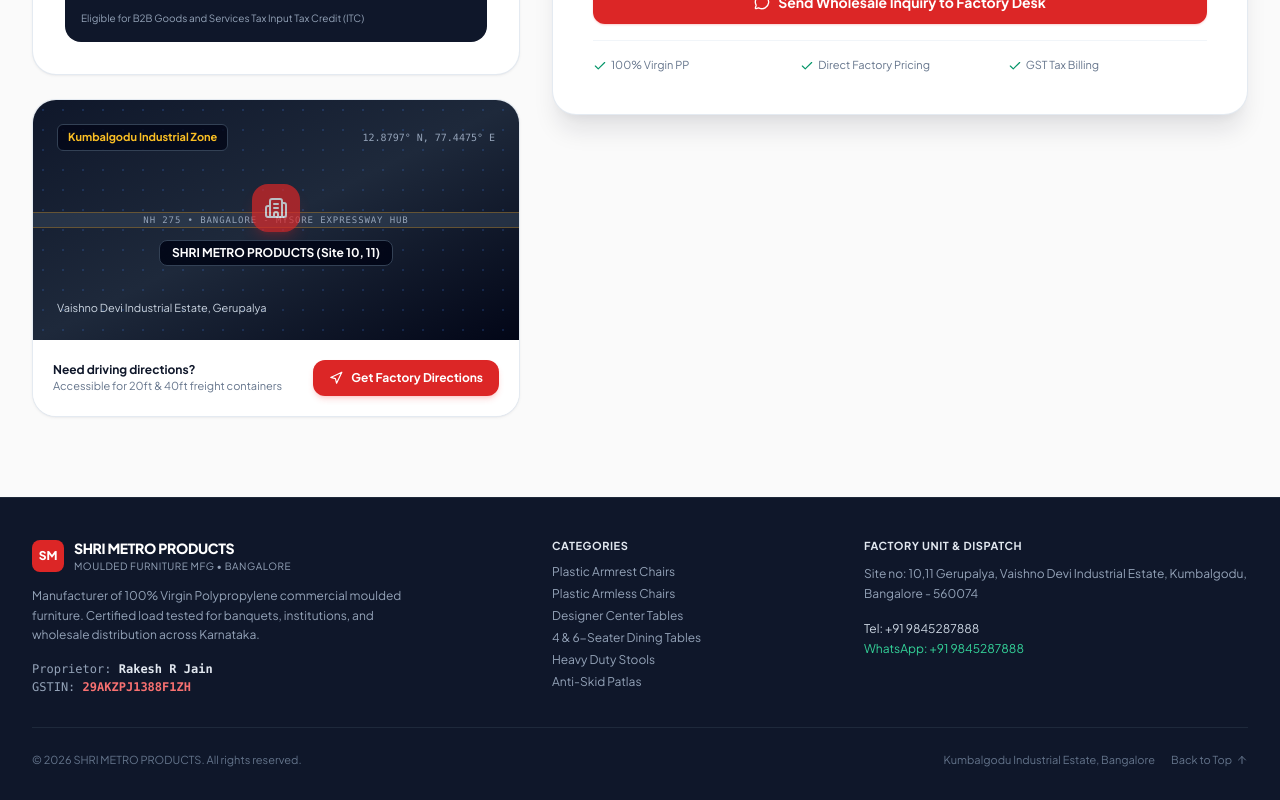
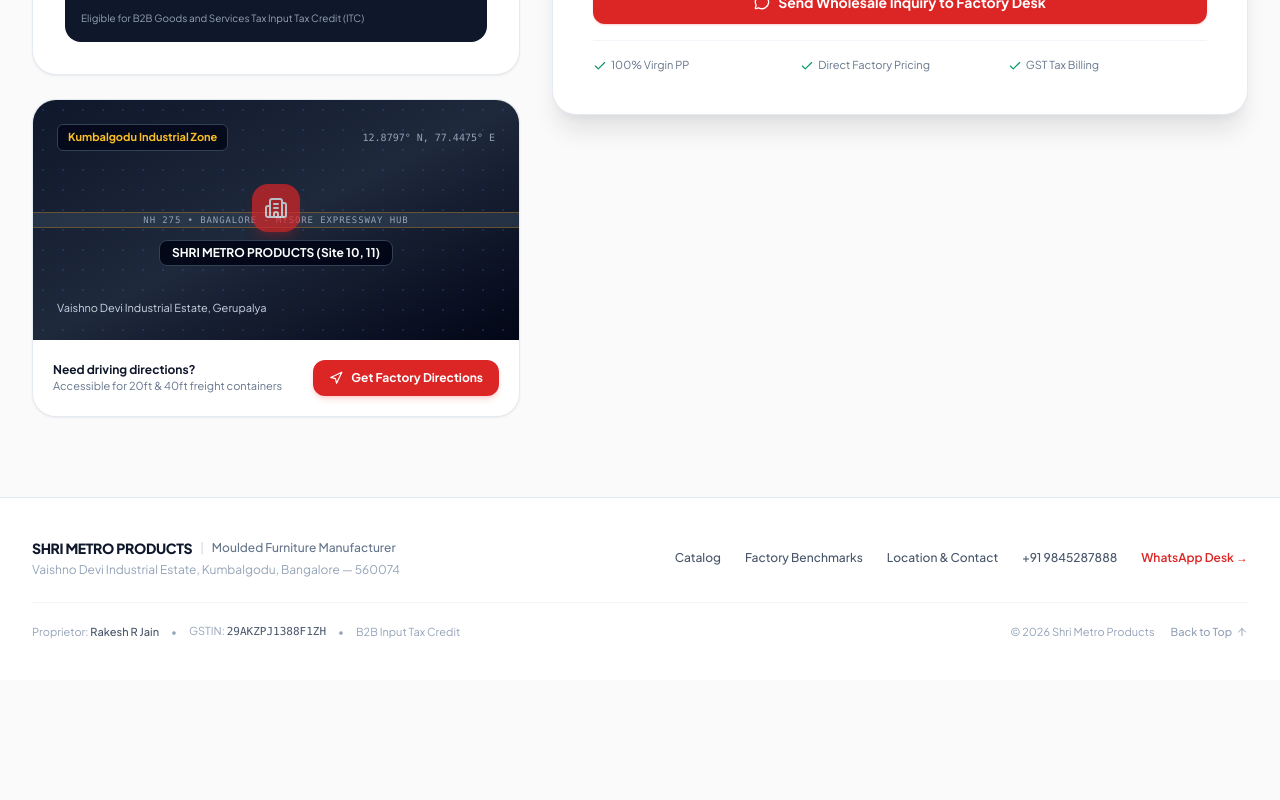
Before and after one commit to Aryankothari94/shri-metro-products, a React (Vite) app: page / in a window 1280 px wide. Shown: the part 4206-5006 px from the top of the page. After the commit the page ends 4886 px from the top, so only its background shows below. Built offline with nearby package versions, Linux system fonts and the light colour scheme.

Commit message:
Improve footer: make minimal, classy, and clean

```diff
--- a/src/components/Footer.jsx
+++ b/src/components/Footer.jsx
@@ -1,12 +1,5 @@
 import React from 'react';
-import {
-  Building2,
-  MapPin,
-  Phone,
-  MessageCircle,
-  ArrowUp,
-  ExternalLink
-} from 'lucide-react';
+import { ArrowUp } from 'lucide-react';
 import { companyDetails } from '../data/companyData';
 
 export default function Footer({ onSelectCategory }) {
@@ -14,108 +7,90 @@
     window.scrollTo({ top: 0, behavior: 'smooth' });
   };
 
-  const footerCategories = [
-    { label: "Plastic Armrest Chairs", value: "Plastic Chairs (Armrest)" },
-    { label: "Plastic Armless Chairs", value: "Plastic Chairs (Armless)" },
-    { label: "Designer Center Tables", value: "Center Tables" },
-    { label: "4 & 6-Seater Dining Tables", value: "Dining Tables" },
-    { label: "Heavy Duty Stools", value: "Stools" },
-    { label: "Anti-Skid Patlas", value: "Patlas" },
-  ];
-
-  const handleCategoryNav = (cat) => {
-    onSelectCategory(cat);
-    const catalogElement = document.getElementById('catalog-section');
-    if (catalogElement) {
-      catalogElement.scrollIntoView({ behavior: 'smooth' });
+  const scrollToSection = (id) => {
+    const el = document.getElementById(id);
+    if (el) {
+      el.scrollIntoView({ behavior: 'smooth' });
     }
   };
 
   return (
-    <footer className="bg-slate-900 text-slate-300 border-t border-slate-800 pt-10 pb-8 text-xs">
+    <footer className="bg-white border-t border-slate-200/90 text-slate-600 py-8 sm:py-10 text-xs">
       <div className="max-w-7xl mx-auto px-4 sm:px-6 lg:px-8">
 
-        {/* Main Columns */}
-        <div className="grid grid-cols-1 md:grid-cols-12 gap-8 pb-8 border-b border-slate-800">
-
-          {/* Brand Info (5 cols) */}
-          <div className="md:col-span-5 space-y-3">
-            <div className="flex items-center gap-2.5">
-              <div className="w-8 h-8 rounded-lg bg-red-600 text-white font-extrabold text-xs flex items-center justify-center shadow-xs">
-                SM
-              </div>
-              <div>
-                <span className="font-extrabold text-white text-sm tracking-tight block">
-                  {companyDetails.name}
-                </span>
-                <span className="text-[10px] text-slate-400 uppercase tracking-wider">
-                  Moulded Furniture Mfg • Bangalore
-                </span>
-              </div>
+        {/* Top: Identity & Quick Navigation */}
+        <div className="flex flex-col md:flex-row items-start md:items-center justify-between gap-6 pb-6 border-b border-slate-100">
+          <div>
+            <div className="flex items-center gap-2">
+              <span className="font-extrabold text-slate-900 text-sm tracking-tight">
+                {companyDetails.name}
+              </span>
+              <span className="text-slate-300">|</span>
+              <span className="text-slate-500 font-medium">
+                Moulded Furniture Manufacturer
+              </span>
             </div>
-
-            <p className="text-slate-400 text-xs leading-relaxed max-w-sm">
-              Manufacturer of 100% Virgin Polypropylene commercial moulded furniture. Certified load tested for banquets, institutions, and wholesale distribution across Karnataka.
+            <p className="text-slate-400 text-xs mt-1">
+              Vaishno Devi Industrial Estate, Kumbalgodu, Bangalore — 560074
             </p>
-
-            <div className="text-slate-400 text-xs font-mono space-y-0.5 pt-1">
-              <p>Proprietor: <strong className="text-slate-200">{companyDetails.proprietor}</strong></p>
-              <p>GSTIN: <strong className="text-red-400 font-bold">{companyDetails.gstin}</strong></p>
-            </div>
           </div>
 
-          {/* Quick Categories (3 cols) */}
-          <div className="md:col-span-3 space-y-2.5">
-            <span className="font-bold text-slate-200 uppercase tracking-wider text-[11px] block">
-              Categories
-            </span>
-            <ul className="space-y-1.5 text-slate-400">
-              {footerCategories.map((item, idx) => (
-                <li key={idx}>
-                  <button
-                    onClick={() => handleCategoryNav(item.value)}
-                    className="hover:text-red-400 transition-colors cursor-pointer text-left"
-                  >
-                    {item.label}
-                  </button>
-                </li>
-              ))}
-            </ul>
+          {/* Classy, understated navigation links */}
+          <nav className="flex flex-wrap items-center gap-5 sm:gap-6 text-xs font-medium text-slate-600">
+            <button
+              type="button"
+              onClick={() => scrollToSection('catalog-section')}
+              className="hover:text-slate-900 transition-colors cursor-pointer"
+            >
+              Catalog
+            </button>
+            <button
+              type="button"
+              onClick={() => scrollToSection('why-choose-us')}
+              className="hover:text-slate-900 transition-colors cursor-pointer"
+            >
+              Factory Benchmarks
+            </button>
+            <button
+              type="button"
+              onClick={() => scrollToSection('contact-section')}
+              className="hover:text-slate-900 transition-colors cursor-pointer"
+            >
+              Location & Contact
+            </button>
+            <a
+              href={`tel:${companyDetails.phoneRaw}`}
+              className="hover:text-slate-900 transition-colors"
+            >
+              {companyDetails.phone}
+            </a>
+            <a
+              href={companyDetails.whatsappLink}
+              target="_blank"
+              rel="noreferrer"
+              className="text-red-600 hover:text-red-700 font-semibold transition-colors"
+            >
+              WhatsApp Desk →
+            </a>
+          </nav>
+        </div>
+
+        {/* Bottom: Legal, Credentials & Back to Top */}
+        <div className="pt-5 flex flex-col sm:flex-row items-start sm:items-center justify-between gap-3 text-[11px] text-slate-400">
+          <div className="flex flex-wrap items-center gap-x-3 gap-y-1">
+            <span>Proprietor: <strong className="text-slate-600 font-medium">{companyDetails.proprietor}</strong></span>
+            <span>•</span>
+            <span>GSTIN: <span className="font-mono text-slate-600 font-medium">{companyDetails.gstin}</span></span>
+            <span>•</span>
+            <span>B2B Input Tax Credit</span>
           </div>
 
-          {/* Works & Contact (4 cols) */}
-          <div className="md:col-span-4 space-y-2.5">
-            <span className="font-bold text-slate-200 uppercase tracking-wider text-[11px] block">
-              Factory Unit & Dispatch
-            </span>
-            <p className="text-slate-400 leading-relaxed">
-              {companyDetails.location.fullAddress}
-            </p>
-
-            <div className="pt-2 space-y-1 text-slate-300">
-              <p>
-                <a href={`tel:${companyDetails.phoneRaw}`} className="hover:text-red-400 transition-colors">
-                  Tel: {companyDetails.phone}
-                </a>
-              </p>
-              <p>
-                <a href={companyDetails.whatsappLink} target="_blank" rel="noreferrer" className="text-emerald-400 hover:text-emerald-300 transition-colors">
-                  WhatsApp: +91 9845287888
-                </a>
-              </p>
-            </div>
-          </div>
-
-        </div>
-
-        {/* Bottom Bar */}
-        <div className="pt-6 flex flex-col sm:flex-row items-center justify-between text-slate-500 text-[11px] gap-2">
-          <p>© {new Date().getFullYear()} {companyDetails.name}. All rights reserved.</p>
           <div className="flex items-center gap-4">
-            <span>Kumbalgodu Industrial Estate, Bangalore</span>
+            <span>© {new Date().getFullYear()} Shri Metro Products</span>
             <button
+              type="button"
               onClick={scrollToTop}
-              className="hover:text-red-400 transition-colors flex items-center gap-1 cursor-pointer"
+              className="hover:text-slate-900 transition-colors flex items-center gap-1 cursor-pointer font-medium"
             >
               <span>Back to Top</span>
               <ArrowUp className="w-3 h-3" />
```
